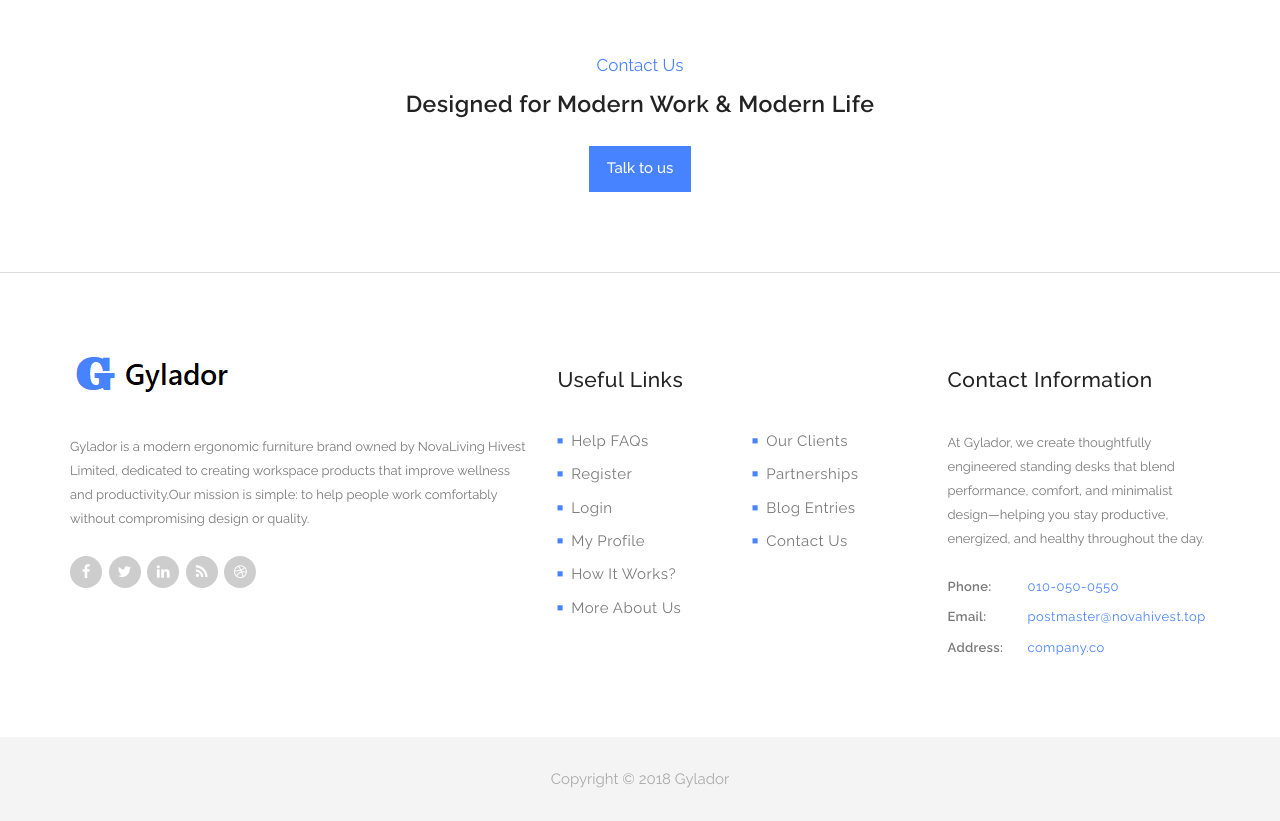
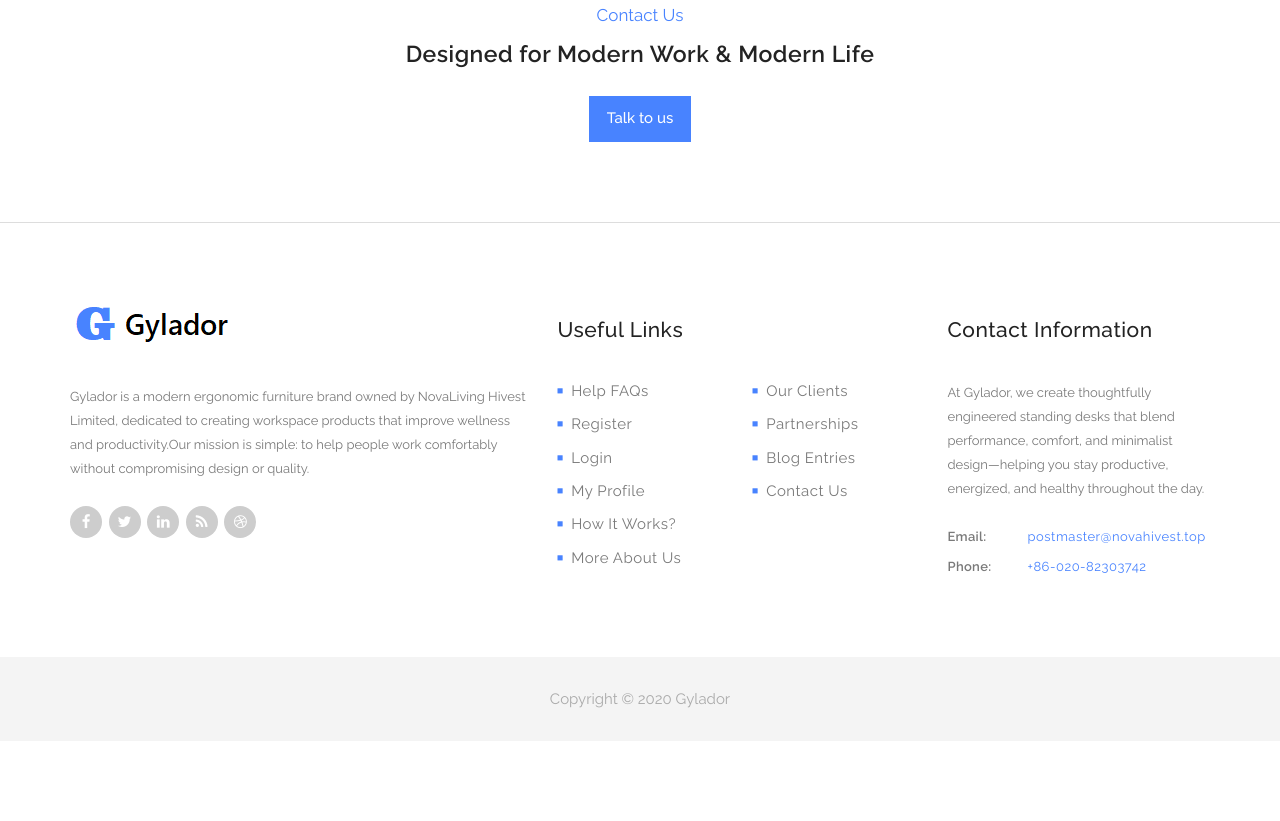
Before and after one commit to novahivest/novahivest, a plain HTML site: page index.html in a window 1280 px wide. Shown: the part 4273-5094 px from the top of the page. After the commit the page ends 5014 px from the top, so only its background shows below. Drawn offline with nearby package versions, Linux system fonts and the light colour scheme.

Commit message:
Update index.html

```diff
--- a/index.html
+++ b/index.html
@@ -456,7 +456,7 @@
                            4. Copy only URL and paste it within the src="" field below
                     -->
 
-            <iframe src="https://www.google.com/maps/embed?pb=!1m18!1m12!1m3!1d1197183.8373802372!2d-1.9415093691103689!3d6.781986417238027!2m3!1f0!2f0!3f0!3m2!1i1024!2i768!4f13.1!3m3!1m2!1s0xfdb96f349e85efd%3A0xb8d1e0b88af1f0f5!2sKumasi+Central+Market!5e0!3m2!1sen!2sth!4v1532967884907" width="100%" height="500px" frameborder="0" style="border:0" allowfullscreen></iframe>
+            <iframe src="https://www.google.com/maps/embed?pb=!1m18!1m12!1m3!1d429184.5589492945!2d-97.06174642746154!3d32.8186492690648!2m3!1f0!2f0!3f0!3m2!1i1024!2i768!4f13.1!3m3!1m2!1s0x864c19f77b45974b%3A0xb9ec9ba4f647678f!2z5b6X5YWL6JCo5pav6L6-5ouJ5pav!5e0!3m2!1szh-CN!2sus!4v1763519903536!5m2!1szh-CN!2sus" width="600" height="450" style="border:0;" allowfullscreen="" loading="lazy" referrerpolicy="no-referrer-when-downgrade"></iframe>
         </div>
         <div class="container">
             <div class="col-md-10 col-md-offset-1">
@@ -516,9 +516,9 @@
                                             </div>
                                             <p>At Gylador, we create thoughtfully engineered standing desks that blend performance, comfort, and minimalist design—helping you stay productive, energized, and healthy throughout the day.</p>
                                             <ul>
-                                                <li><span>Phone:</span><a href="#">010-050-0550</a></li>
                                                 <li><span>Email:</span><a href="#">postmaster@novahivest.top</a></li>
-                                                <li><span>Address:</span><a href="#">company.co</a></li>
+                                                <li><span>Phone:</span><a href="#">+86-020-82303742</a></li>
+                                                <!--<li><span>Address:</span><a href="#">company.co</a></li>-->
                                             </ul>
                                         </div>
                                     </div>
@@ -588,9 +588,8 @@
                         </div>
                         <p>At Gylador, we create thoughtfully engineered standing desks that blend performance, comfort, and minimalist design—helping you stay productive, energized, and healthy throughout the day.</p>
                         <ul>
-                            <li><span>Phone:</span><a href="#">010-050-0550</a></li>
                             <li><span>Email:</span><a href="#">postmaster@novahivest.top</a></li>
-                            <li><span>Address:</span><a href="#">company.co</a></li>
+                            <li><span>Phone:</span><a href="#">+86-020-82303742</a></li>
                         </ul>
                     </div>
                 </div>
@@ -599,7 +598,7 @@
     </footer>
 
     <div class="sub-footer">
-        <p>Copyright &copy; 2018 Gylador
+        <p>Copyright &copy; 2020 Gylador
 
     	<!--- Design: <a rel="nofollow" href="http://www.templatemo.com">Template Mo</a></p>-->
     </div>
```
